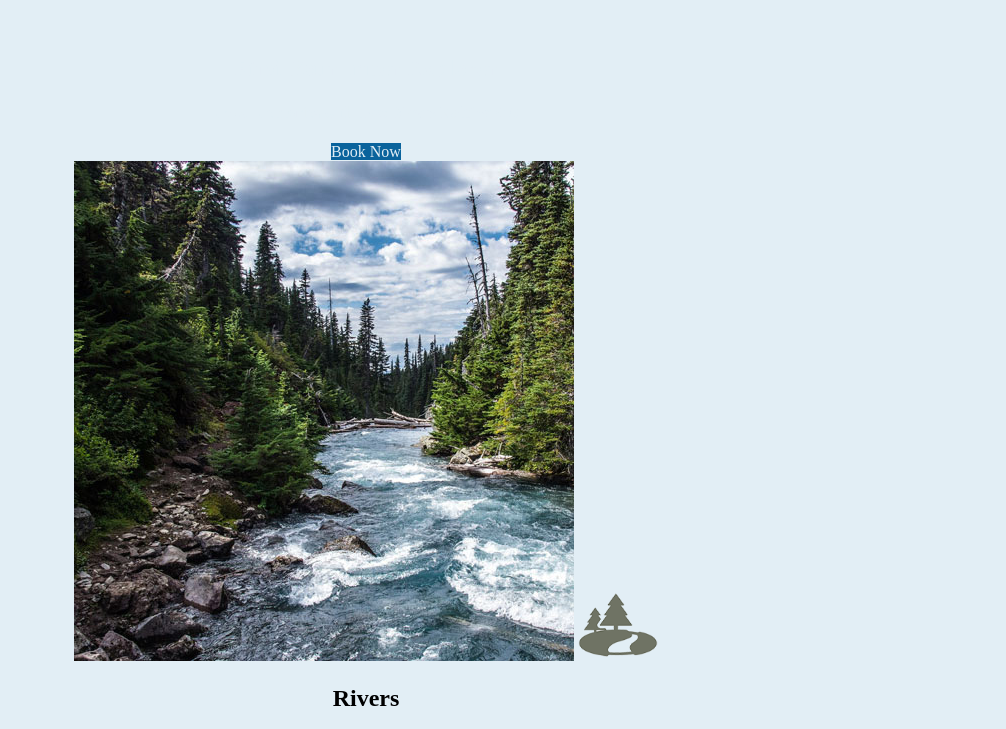
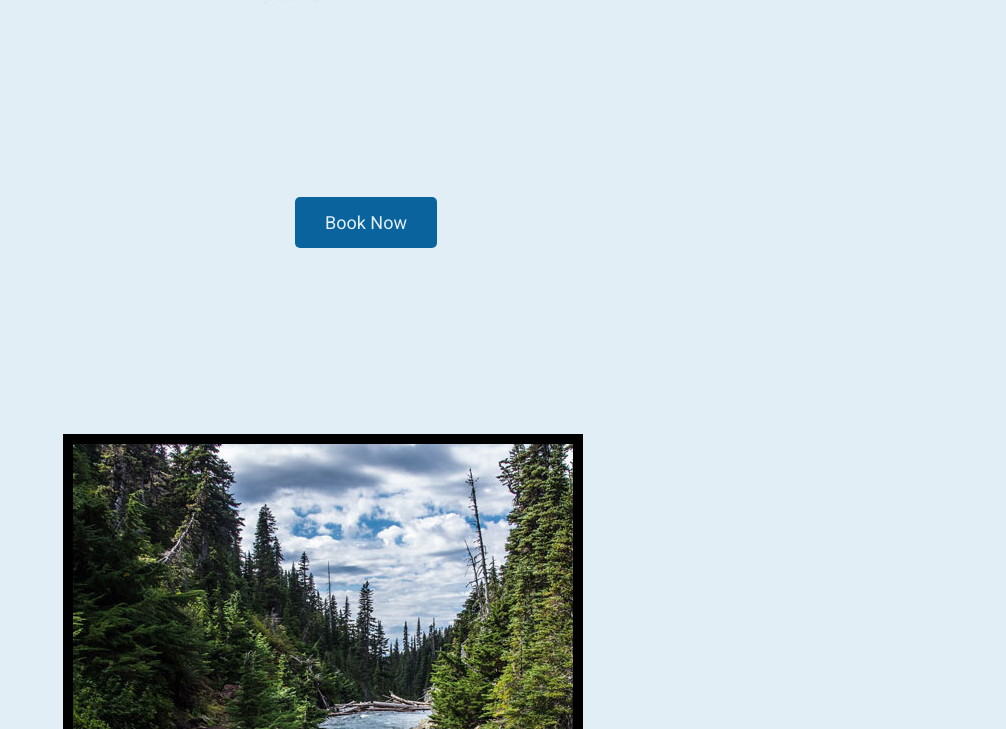
Before and after one commit to anderson-robertp/wdd130, a plain HTML site: page wwr/index.html in a window 1280 px wide. Shown: the part 985-1714 px from the top of the page, without its empty margins (274-1280 px from the left). Drawn offline with nearby package versions, Linux system fonts and the light colour scheme; a web font is replaced by a local one.

Commit message:
wwr update 5-18-23

```diff
--- a/wwr/styles/style.css
+++ b/wwr/styles/style.css
@@ -1,3 +1,8 @@
+@import url('https://fonts.googleapis.com/css2?family=IM+Fell+French+Canon&family=Lato:ital,wght@0,400;0,700;1,400&display=swap');
+@import url('https://fonts.googleapis.com/css2?family=Old+Standard+TT:wght@700&display=swap');
+@import url('https://fonts.googleapis.com/css2?family=Old+Standard+TT:wght@700&family=Roboto&display=swap');
+
+
 #content {
 max-width: 1600px;
 margin: auto;
@@ -5,12 +10,16 @@ text-align: center;
 }
 #background {
     height: 725px;
-    background-color:#0A639C;
+    background-color:#664147;
+}
+#logo_link {
+    padding-top: 5px;
 }
 nav a{
     text-align: center;
     color: #E2EEF5;
     text-decoration: none;
+    padding: 35px;
 }
 #hero-msg h1{
     text-align: center;
@@ -24,11 +33,19 @@ nav a{
 main section {
     text-align: center;
 }
+main section img {
+    box-sizing: border-box;
+}
 body {
     background-color: #E2EEF5;
+    font-family: Roboto, Helvetica, sans-serif;
+    font-size: 22px;
+    margin: 0;
+    padding: 0;
 }
 header {
     background-color:#0A639C;
+    font-family: "Old Standard TT", "Times New Roman", Baskerville;
 }
 nav a:hover {
     background-color: #32DE8A;
@@ -36,38 +53,50 @@ nav a:hover {
 }
 .book, .join {
     background-color:#0A639C;
+    color: #E2EEF5;
+    text-decoration: none;
+    font-size: 18px;
+    padding: 15px 30px;
+    margin-top: 50px;
+    border-radius: 5px;
 }
 .book:hover, .join:hover {
-    background-color:#0A639C;
+    background-color: #32DE8A;
+    color: black;
 }
 .msg {
     background-color:#0A639C;
+    line-height: 1.5em;
+    padding: 35px;
 }
 footer {
     background-color:#0A639C;
 }
 .home-title {
     color: #E2EEF5;
+    font-family: "Old Standard TT", "Times New Roman", Baskerville;
+    font-size: 2em;
+    margin-top: 10px;
+}
+h2 {
+    margin: 0;
 }
 h4 {
     color: #E2EEF5;
 }
-.book, .join {
-    color: #E2EEF5;
-    text-decoration: none;
-}
-.book:hover, .join:hover {
-    background-color: #32DE8A;
-    color: black;
-}
 .msg h2{
     color: #E2EEF5;
+    font-family: "Old Standard TT", "Times New Roman", Baskerville;
 }
 .msg p {
     color: #E2EEF5;
+    font-size: .8em;
+    padding-bottom: 15px;
 }
 footer {
     color: #E2EEF5;
+    padding: 25px 50px;
+    margin-top: 200px;
 }
 footer a {
     color: #E2EEF5;
@@ -82,6 +111,7 @@ footer a:hover {
 }
 .icon {
     width: 80px;
+    padding-top: 10px;
 }
 #hero-img {
     width: 100%;
@@ -92,3 +122,12 @@ footer p {
 footer p a:hover {
     text-decoration: underline;
 }
+footer .social img {
+    padding-top: 15px;
+}
+.rivers-card, .camping-card, .rapids-card {
+    margin: 200px 0;
+}
+.card-img {
+    border: 10px solid black;
+}
```
